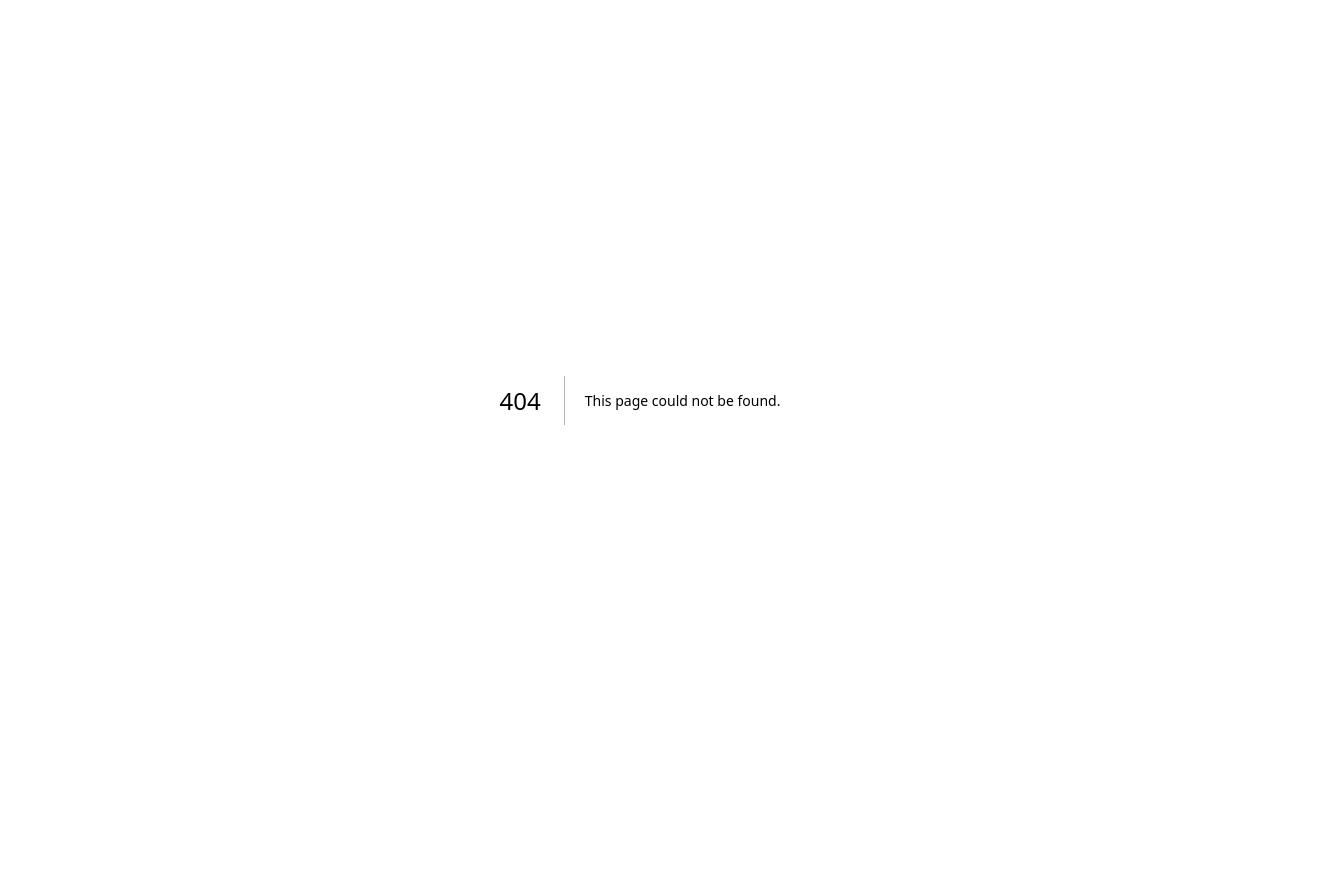
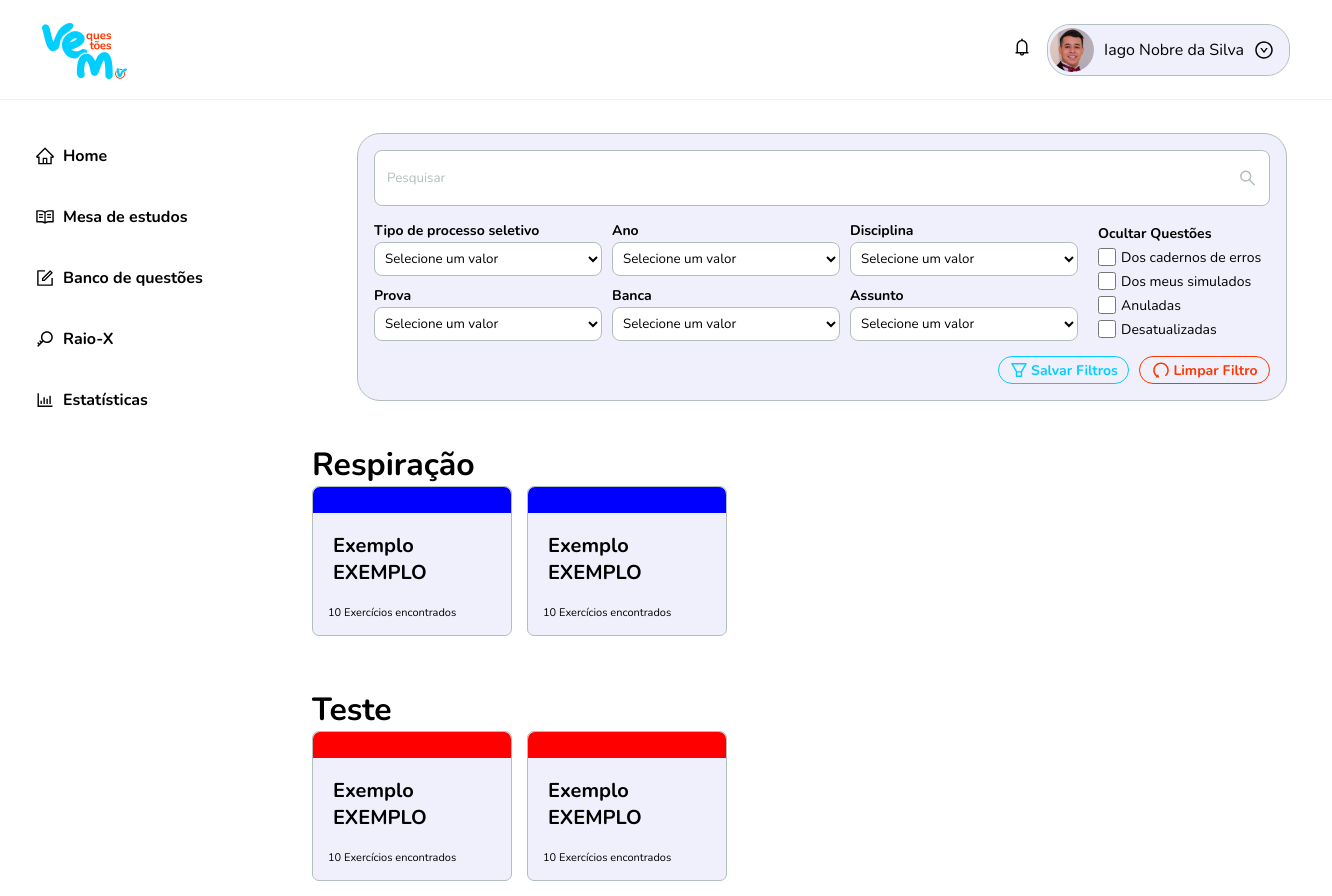
Before and after one commit to vadolasi/vem-questoes, a Next.js app: page /banco-de-questoes in a window 1280 px wide. Before the commit this address had no page. Shown: the top 896 px of the page, 1332 px wide, since content can reach past the window. Before the commit the page ends 800 px from the top, so only its background shows below. Built offline with nearby package versions, Linux system fonts and the light colour scheme.

Commit message:
create quentions bd main page

```diff
--- /dev/null
+++ b/src/pages/banco-de-questoes/index.tsx
@@ -0,0 +1,39 @@
+import { Container, Content, MatterMenu } from './styles';
+
+import { Menu } from "@/components/Menu";
+import { Header } from "@/components/Header";
+import { Filter } from '@/components/Filter';
+import { MatterCard } from '@/components/MatterCard';
+
+export default function questoes() {
+  return (
+    <Container>
+     <Header/>
+     <Menu/>
+     <Content>
+        <Filter/>
+        <div className='MatterWrap'>
+          <h1>Respiração</h1>
+          <MatterMenu>
+          <li><MatterCard title='Exemplo EXEMPLO' number={10} color='blue'/></li>
+          <li><MatterCard title='Exemplo EXEMPLO' number={10} color='blue'/></li>
+          </MatterMenu>
+        </div>
+        <div className='MatterWrap'>
+          <h1>Teste</h1>
+          <MatterMenu>
+          <li><MatterCard title='Exemplo EXEMPLO' number={10} color='red'/></li>
+          <li><MatterCard title='Exemplo EXEMPLO' number={10} color='red'/></li>
+          </MatterMenu>
+        </div>
+        <div className='MatterWrap'>
+          <h1>Ai mds</h1>
+          <MatterMenu>
+          <li><MatterCard title='Exemplo EXEMPLO' number={10} color='green'/></li>
+          <li><MatterCard title='Exemplo EXEMPLO' number={10} color='green'/></li>
+          </MatterMenu>
+        </div>
+     </Content>
+    </Container>
+  )
+}
--- /dev/null
+++ b/src/pages/banco-de-questoes/styles.ts
@@ -0,0 +1,41 @@
+import { styled } from '../../styles'
+
+export const Container = styled('div', {
+        width: "100vw",
+        height: "100vh",
+
+        display: 'grid',
+        gridTemplateColumns: '270px auto',
+        gridTemplateRows: '100px auto',
+        gridTemplateAreas:
+        `
+        "header header"
+        "menu content"
+        `,
+});
+
+
+export const Content = styled("div", {
+        width: "100%",
+        gridArea: 'content',
+        paddingTop: "33px",
+        paddingLeft: "42px",
+
+        '.MatterWrap':{
+                width: "1020px",
+                margin: "42px auto 20px",
+
+        }
+});
+
+export const MatterMenu = styled("ul", {
+        listStyle: "none",
+
+        display: "flex",
+        alignItems: "center",
+        gap: "15px",
+
+        overflowX: "auto",
+
+        paddingBottom: "10px",
+})
```
